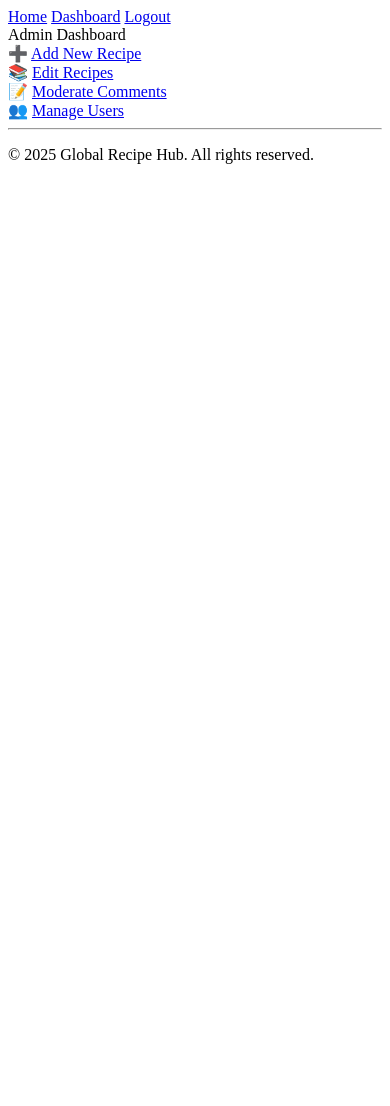
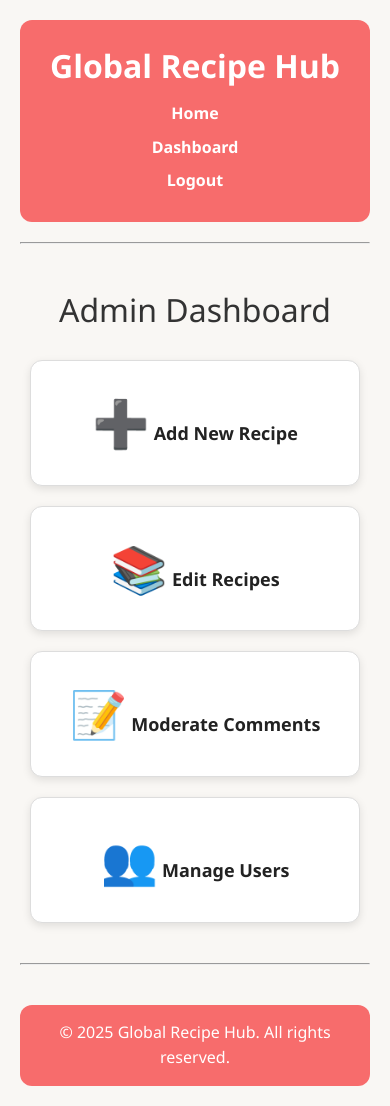
Before and after one commit to RunDevelop344/Global-Recipe-Hub-CMS, a PHP site: page /dashboard.php in a window 390 px wide. Before the commit the page ends 164 px from the top, so only its background shows below. Run offline with PHP 8.4, Linux system fonts and the light colour scheme; the visitor is signed in with stand-in values (Sample User, id 1).

Commit message:
header.php updated

```diff
--- a/header.php
+++ b/header.php
@@ -1,3 +1,21 @@
+<?php
+// Start session BEFORE any HTML output
+if (session_status() === PHP_SESSION_NONE) {
+    session_start();
+}
+?>
+<!DOCTYPE html>
+<html lang="en">
+<head>
+    <meta charset="UTF-8">
+    <title>Global Recipe Hub</title>
+    <link rel="stylesheet" href="main.css">
+</head>
+<body>
+
+<header>
+    <h1>Global Recipe Hub</h1>
+
     <nav>
         <a href="index.php">Home</a>
 
@@ -13,3 +31,6 @@
             <a href="login.php">Login</a>
         <?php endif; ?>
     </nav>
+</header>
+
+<hr>
--- a/main.css
+++ b/main.css
@@ -1,20 +1,30 @@
-/* ===== Global Recipe Hub Styles ===== */ *
-{
+/* ===========================
+   GLOBAL STYLES
+=========================== */
+* {
     box-sizing: border-box;
     margin: 0;
     padding: 0;
     font-family: "Segoe UI", Tahoma, Geneva, Verdana, sans-serif;
 }
+
 body {
-background-color: #faf9f7; color: #333; line-height: 1.6; padding: 20px;
+    background-color: #f9f7f4;
+    color: #333;
+    line-height: 1.6;
+    padding: 20px;
 }
-/* ===== Header and Navigation ===== */
+
+/* ===========================
+   HEADER & NAVIGATION
+=========================== */
 header {
     background-color: #f76c6c;
     color: #fff;
     padding: 20px;
-border-radius: 10px;
+    border-radius: 12px;
     text-align: center;
+    margin-bottom: 20px;
 }
 
 header h1 {
@@ -28,16 +38,23 @@ margin: 0 15px;
     font-weight: bold;
     transition: color 0.3s;
 }
+
 nav a:hover {
-color: #ffeaa7;
+    color: #ffd1a8;
 }
 
-/* ===== Recipe Listing ===== */
-h2 {
-color: #2e2e2e;
+/* ===========================
+   HEADINGS
+=========================== */
+h2, h3 {
+    text-align: center;
     margin: 20px 0;
-text-align: center;
+    color: #2b2b2b;
 }
+
+/* ===========================
+   RECIPE CARDS (INDEX PAGE)
+=========================== */
 .recipes {
     display: grid;
     grid-template-columns: repeat(auto-fill, minmax(260px, 1fr));
@@ -48,120 +65,214 @@ text-align: center;
 .recipe-card {
     background: #fff;
     border-radius: 12px;
-box-shadow: 0 4px 8px rgba(0,0,0,0.1);
+    padding: 15px;
     text-align: center;
-padding: 15px;
-transition: transform 0.2s, box-shadow 0.2s;
+    box-shadow: 0 3px 8px rgba(0,0,0,0.1);
+    transition: 0.2s;
 }
 
 .recipe-card:hover {
     transform: scale(1.03);
-box-shadow: 0 6px 12px rgba(0,0,0,0.15);
+    box-shadow: 0 5px 14px rgba(0,0,0,0.15);
 }
 
 .recipe-card img {
-    border-radius: 8px;
     width: 100%;
     height: 170px;
+    border-radius: 10px;
     object-fit: cover;
 }
 
 .recipe-card h3 {
+    margin-top: 12px;
     color: #e74c3c;
-margin: 10px 0 5px;
 }
 
 .recipe-card a {
     text-decoration: none;
-color: #3498db;
-font-weight: 500; }
+    color: #2980b9;
+}
 
 .recipe-card a:hover {
     text-decoration: underline;
 }
 
-/* ===== Forms ===== */
+/* ===========================
+   FORMS (CREATE / EDIT)
+=========================== */
 form {
-background: #fff;
-border-radius: 10px;
+    background-color: #fff;
     padding: 20px;
+    border-radius: 12px;
+    width: 80%;
+    max-width: 600px;
     margin: 20px auto;
-width: 80%; max-width: 600px;
-box-shadow: 0 4px 8px rgba(0,0,0,0.1);
+    box-shadow: 0 3px 10px rgba(0,0,0,0.1);
 }
 
 form label {
+    font-weight: bold;
+    margin-bottom: 6px;
     display: block;
-font-weight: bold;
-margin-bottom: 5px;
 }
 
 form input[type="text"],
 form input[type="email"],
-form input[type="number"],
+form input[type="password"],
 form select,
 form textarea {
     width: 100%;
     padding: 10px;
+    border-radius: 6px;
+    border: 1px solid #ccc;
     margin-bottom: 15px;
-border: 1px solid #ccc;
-border-radius: 6px;
-font-size: 1rem;
 }
 
 form button {
-background-color: #27ae60; color: white;
+    background-color: #27ae60;
+    color: #fff;
+    padding: 10px 20px;
     border: none;
-padding: 10px 20px;
     border-radius: 6px;
+    cursor: pointer;
     font-size: 1rem;
-cursor: pointer;
-transition: background-color 0.3s; }
+    transition: 0.3s;
+}
 
 form button:hover {
-background-color: #219150;
+    background-color: #1f8b4c;
 }
 
-/* ===== Footer ===== */
+/* ===========================
+   ADMIN DASHBOARD
+=========================== */
+.dashboard-container {
+    max-width: 900px;
+    margin: 30px auto;
+    padding: 10px;
+}
 
-footer {
-background: #f76c6c; color: #fff;
+.dashboard-title {
+    font-size: 32px;
     text-align: center;
+    margin-bottom: 25px;
+}
+
+.admin-grid {
+    display: grid;
+    grid-template-columns: repeat(auto-fit, minmax(230px, 1fr));
+    gap: 20px;
+}
+
+.admin-card {
+    background: #fff;
+    border-radius: 12px;
+    padding: 25px 15px;
+    text-align: center;
+    border: 1px solid #ddd;
+    box-shadow: 0 3px 8px rgba(0,0,0,0.1);
+    transition: 0.2s;
+}
+
+.admin-card:hover {
+    background: #f1f1f1;
+    transform: translateY(-4px);
+}
+
+.admin-card a {
+    color: #222;
+    text-decoration: none;
+    font-weight: bold;
+    font-size: 18px;
+}
+
+.admin-icon {
+    font-size: 46px;
+    margin-bottom: 10px;
+}
+
+/* ===========================
+   ADMIN RECIPE LIST (dashboard_recipes.php)
+=========================== */
+.recipe-list-container {
+    max-width: 800px;
+    margin: 30px auto;
+}
+
+.recipe-item {
+    background: #fff;
+    border-radius: 10px;
+    padding: 12px 18px;
+    margin: 10px 0;
+    border: 1px solid #ddd;
+    display: flex;
+    justify-content: space-between;
+    transition: 0.2s;
+}
+
+.recipe-item:hover {
+    background: #f2f2f2;
+}
+
+.recipe-item a {
+    color: #0077cc;
+    font-weight: bold;
+    text-decoration: none;
+}
+
+.recipe-item a:hover {
+    text-decoration: underline;
+}
+
+/* ===========================
+   COMMENTS SECTION
+=========================== */
+.review-box,
+.comment-box {
+    background: white;
     padding: 15px;
     border-radius: 10px;
-margin-top: 40px; }
+    margin: 15px auto;
+    width: 90%;
+    max-width: 700px;
+    box-shadow: 0 3px 10px rgba(0,0,0,0.1);
+}
 
-/* ===== Reviews Section ===== */
-h3 {
-margin-top: 25px;
-color: #2e2e2e; }
-
-.review-box {
-background: #fff;
-padding: 15px;
-border-radius: 8px;
-margin-bottom: 10px;
-box-shadow: 0 2px 5px rgba(0,0,0,0.1); }
-
-/* ===== Buttons and Alerts ===== */
-p {
-margin: 10px 0; }
+/* ===========================
+   BUTTONS / ALERTS
+=========================== */
 .success {
     color: #27ae60;
-font-weight: bold; }
+    font-weight: bold;
+}
+
 .error {
     color: #e74c3c;
     font-weight: bold;
 }
 
-/* ===== Responsive Design ===== */
+/* ===========================
+   FOOTER
+=========================== */
+footer {
+    background-color: #f76c6c;
+    color: #fff;
+    text-align: center;
+    padding: 15px;
+    border-radius: 12px;
+    margin-top: 40px;
+}
 
+/* ===========================
+   RESPONSIVE DESIGN
+=========================== */
 @media (max-width: 768px) {
     nav a {
         display: block;
-margin: 10px 0;
-}
-form { width: 95%;
+        margin: 8px 0;
     }
 
+    form {
+        width: 95%;
     }
+}
```
Lines whose indentation alone changed are shown as unchanged.
